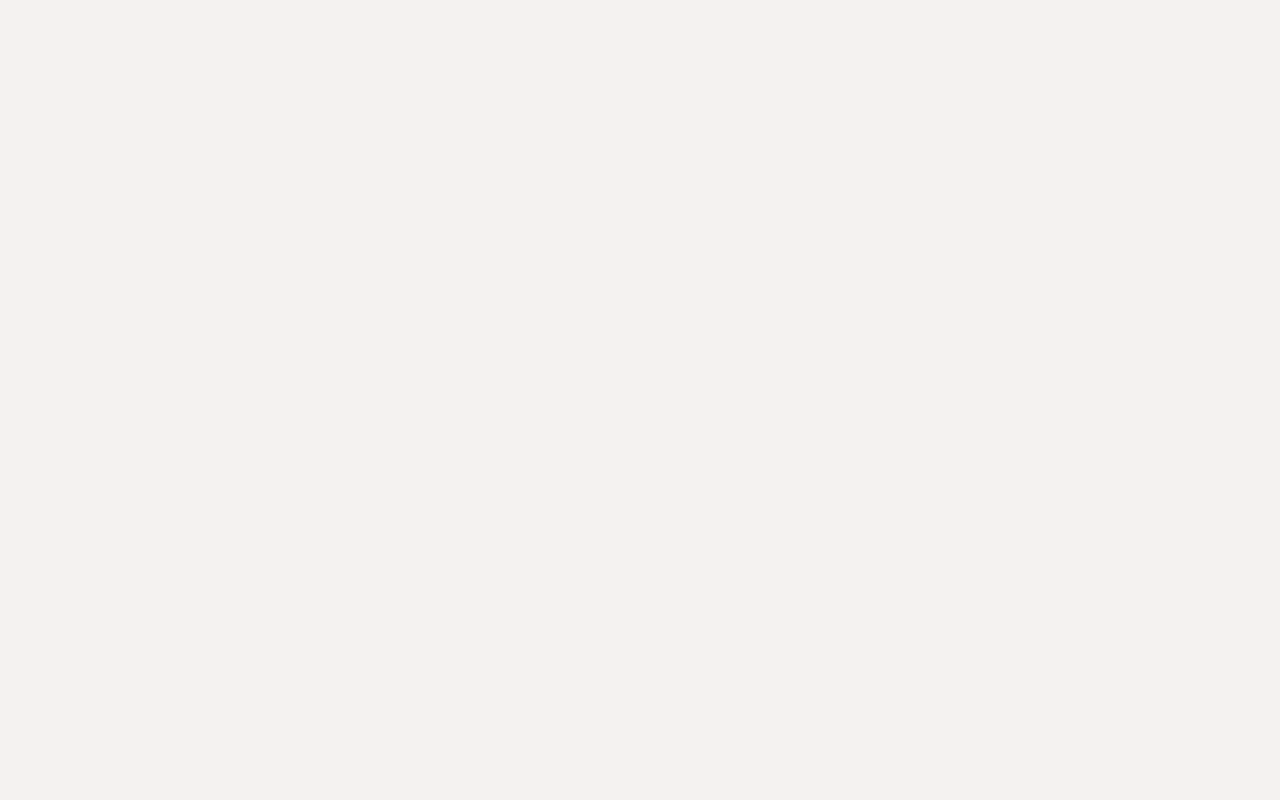
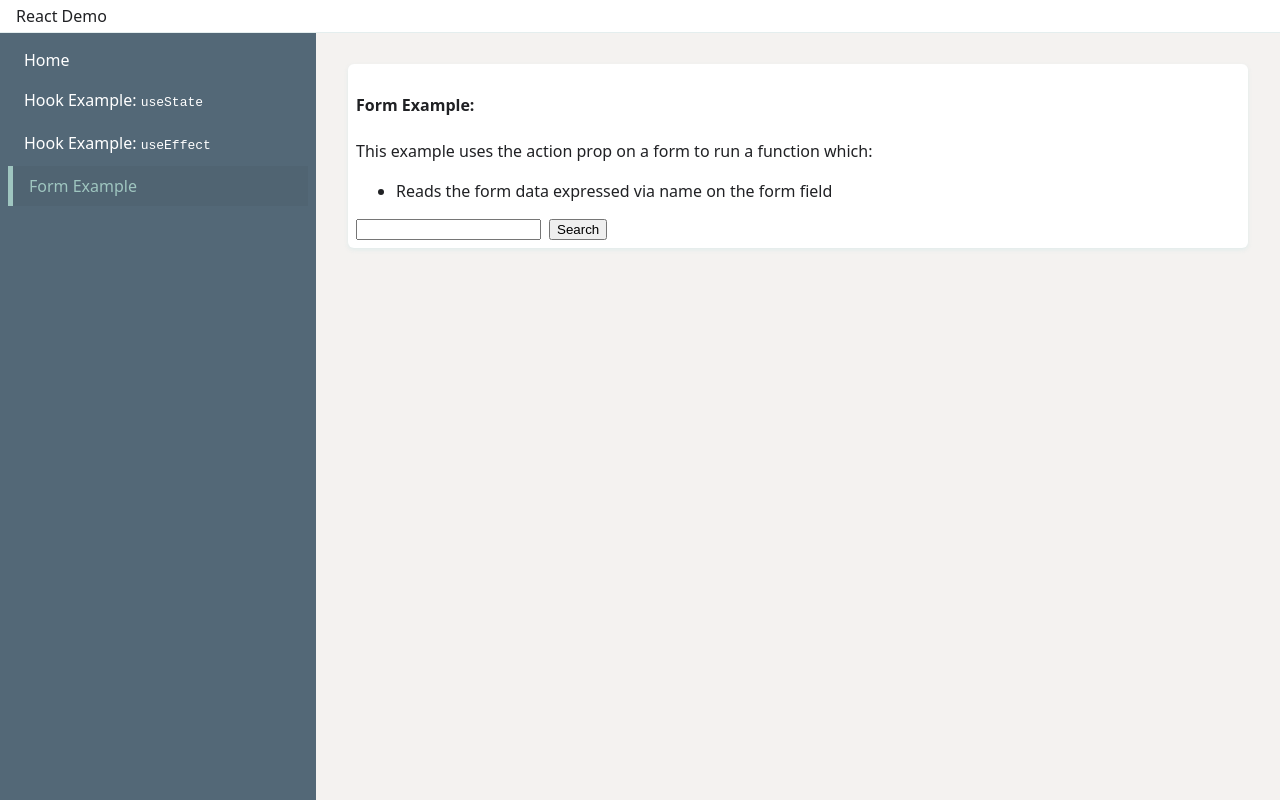
Before and after one commit to morganjudd802/react-demo, a React (Vite) app: page /form-demo in a window 1280 px wide. Before the commit this address had no page. Built offline with nearby package versions, Linux system fonts and the light colour scheme.

Commit message:
Add simple form demo

```diff
--- a/src/App.tsx
+++ b/src/App.tsx
@@ -4,6 +4,7 @@ import {Layout} from "./components/layout/Layout.tsx";
 import {Home} from "./components/home/Home.tsx";
 import {UseEffectDemo} from "./components/use-effect-demo/UseEffectDemo.tsx";
 import {UseStateDemo} from "./components/use-state-demo/UseStateDemo.tsx";
+import {FormDemo} from "./components/form-demo/FormDemo.tsx";
 
 const App = () => {
     return (
@@ -15,6 +16,7 @@ const App = () => {
 
                         <Route path="use-state-demo" element={<UseStateDemo/>}/>
                         <Route path="use-effect-demo" element={<UseEffectDemo />} />
+                        <Route path="form-demo" element={<FormDemo />} />
 
                         {/* 404 route */}
                         {/* <Route path="*" element={<NotFound />} />*/}
--- /dev/null
+++ b/src/components/form-demo/FormDemo.scss
@@ -0,0 +1,7 @@
+.form-container {
+  display: flex;
+  flex-direction: row;
+  flex-grow: 1;
+  justify-content: flex-start;
+  gap: 8px;
+}
--- /dev/null
+++ b/src/components/form-demo/FormDemo.tsx
@@ -0,0 +1,27 @@
+import './FormDemo.scss';
+
+export const FormDemo = () => {
+
+    function submitForm(formData: FormData) {
+        const query = formData.get("query");
+        alert(`You searched for: ${query}`);
+    }
+
+    return (
+        <>
+            <h4>Form Example:</h4>
+            <span>This example uses the action prop on a form to run a function which:</span>
+            <ul>
+                <li>Reads the form data expressed via name on the form field</li>
+            </ul>
+
+
+                <form action={submitForm}>
+                    <div className={'form-container'}>
+                        <input name="query" />
+                        <button type="submit">Search</button>
+                    </div>
+                </form>
+        </>
+    );
+}
--- a/src/components/layout/Layout.tsx
+++ b/src/components/layout/Layout.tsx
@@ -13,6 +13,7 @@ export const Layout = () => {
                         <NavLink to="/">Home</NavLink>
                         <NavLink to="use-state-demo">Hook Example: <code>useState</code></NavLink>
                         <NavLink to="use-effect-demo">Hook Example: <code>useEffect</code></NavLink>
+                        <NavLink to="form-demo">Form Example</NavLink>
                     </nav>
                 </div>
                 <div className={'content-container'}>
```
